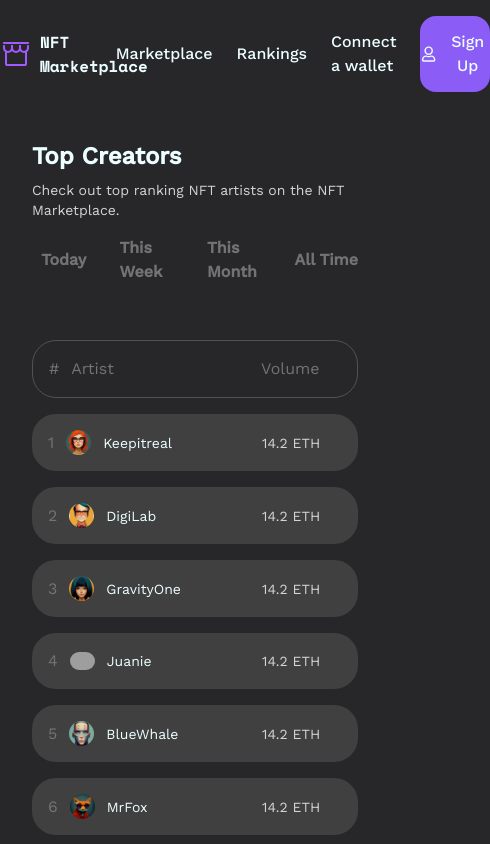
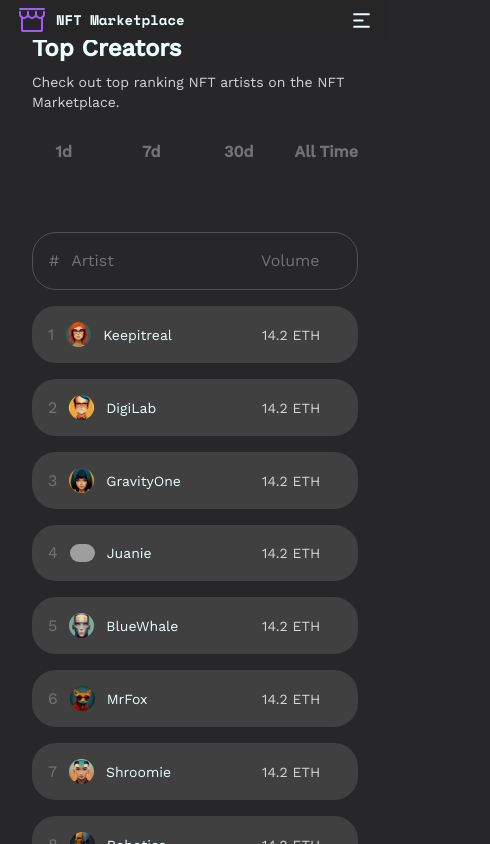
Before and after one commit to litvnvdev/nft-market-place, a Next.js app: page /rankings in a window 390 px wide. Shown: the top 844 px of the page, 490 px wide, since content can reach past the window. Built offline with nearby package versions, Linux system fonts and the light colour scheme; grey boxes are pictures that could not be loaded.

Commit message:
fix: refactoring and remove useDevice hook

```diff
--- a/app/components/FilterButton.tsx
+++ b/app/components/FilterButton.tsx
@@ -5,7 +5,7 @@ type FilterButtonProps = {
 
 const FilterButton = ({ item, num }: FilterButtonProps) => {
   return (
-    <li className="font-semibold w-24 sm:w-1/2 flex justify-center sm:gap-2 items-center cursor-pointer hover:border-b-2  text-neutral-500 hover:text-cyan-50 focus:text-cyan-50 focus:border-b-neutral-500 hover:border-b-neutral-500">
+    <li className="hidden lg:flex font-semibold w-24 sm:w-1/2  justify-center sm:gap-2 items-center cursor-pointer hover:border-b-2  text-neutral-500 hover:text-cyan-50 focus:text-cyan-50 focus:border-b-neutral-500 hover:border-b-neutral-500">
       {item}
       <span className="text-sm hidden sm:block px-2 rounded-xl bg-neutral-700">
         {num}
--- a/app/components/Footer/Footer.tsx
+++ b/app/components/Footer/Footer.tsx
@@ -57,8 +57,8 @@ const Footer = () => {
           </h1>
           <nav>
             <ul className="flex flex-col gap-4">
-              {navBarItems.map((item) => (
-                <li className="hover:text-violet-400 duration-300" key={item}>
+              {navBarItems.map((item, id) => (
+                <li className="hover:text-violet-400 duration-300" key={id}>
                   <a href="#">{item}</a>
                 </li>
               ))}
--- a/app/components/Navbar.tsx
+++ b/app/components/Navbar.tsx
@@ -4,7 +4,7 @@ import Image from "next/image";
 import { FaRegUser } from "react-icons/fa";
 
 import PrimaryButton from "./PrimaryButton";
-import { useDevice } from "../hooks/useDevice";
+// import { useDevice } from "../hooks/useDevice";
 import MobileNavbar from "./Navbar/MobileNavbar";
 import Link from "next/link";
 
@@ -12,17 +12,15 @@ const workSans = Work_Sans({ weight: "500", subsets: ["latin"] });
 const spaceMono = Space_Mono({ weight: "700", subsets: ["latin"] });
 
 const Navbar = () => {
-  const { isMobile } = useDevice();
-  console.log(isMobile);
+  // const { isMobile } = useDevice();
+  // console.log(isMobile);
 
   const navBarItems = ["Marketplace", "Rankings", "Connect a wallet"];
 
   return (
     <>
-      {isMobile ? (
       <MobileNavbar />
-      ) : (
-        <nav className="mx-auto lg:max-w-[80rem] py-4">
+      <nav className="hidden md:flex md:flex-col mx-auto lg:max-w-[80rem] py-4 px-8">
         <div className="flex justify-between items-center">
           <Link href="/">
             <div className="w-fit flex gap-2 items-center cursor-pointer">
@@ -39,8 +37,8 @@ const Navbar = () => {
             <ul
               className={`${workSans.className}  flex gap-6 items-center justify-between  text-cyan-50`}
             >
-                {navBarItems.map((el) => (
-                  <li className="hover:text-violet-400 duration-300" key={el}>
+              {navBarItems.map((el, id) => (
+                <li className="hover:text-violet-400 duration-300" key={id}>
                   <Link href={`/${el.toLocaleLowerCase()}`}>{el}</Link>
                 </li>
               ))}
@@ -54,7 +52,6 @@ const Navbar = () => {
           </div>
         </div>
       </nav>
-      )}
     </>
   );
 };
--- a/app/components/Navbar/MobileNavbar.tsx
+++ b/app/components/Navbar/MobileNavbar.tsx
@@ -12,7 +12,12 @@ import SocialMediaIcon from "../Footer/SocialMediaIcon";
 import Link from "next/link";
 
 const spaceMono = Space_Mono({ weight: "700", subsets: ["latin"] });
-const navBarItems = ["Marketplace", "Rankings", "Connect a wallet"];
+const navBarItems = [
+  { id: 1, title: "Home", route: "/" },
+  { id: 2, title: "Marketplace", route: "/marketplace" },
+  { id: 3, title: "Rankings", route: "/rankings" },
+  { id: 4, title: "Connect a wallet", route: "/connect-a-walllet" },
+];
 
 const socialIcons = [
   <RxDiscordLogo
@@ -41,9 +46,9 @@ const MobileNavbar = () => {
   };
   return (
     <>
-      <div className="w-full relative flex justify-between mt-2 px-4">
+      <div className="w-full z-30 fixed flex md:hidden justify-between px-4 bg-neutral-800 py-1">
         <div className="max-w-44  cursor-pointer">
-          <Link className="flex gap-2 items-center" href='/'>
+          <Link className="flex gap-2 items-center" href="/">
             <Image src="/logo.svg" alt="logo" width={32} height={32} />
             <span
               className={`${spaceMono.className} text-cyan-50 hover:text-violet-400 duration-300 text-sm`}
@@ -53,21 +58,22 @@ const MobileNavbar = () => {
           </Link>
         </div>
         <button
-          className="absolute right-4 top-0 text-cyan-50"
+          className="lg:hidden absolute right-4 top-2 text-cyan-50"
           onClick={handleMobileMenu}
         >
           {isOpen ? <CgMenuRightAlt size={25} /> : <CgMenuLeftAlt size={25} />}
         </button>
       </div>
       {isOpen && (
-        <div className="z-20 top-8 right-0 absolute w-fit md:w-1/2 px-8 py-6 mt-2 h-dvh md:py-0 flex flex-col items-end rounded-b-xl backdrop-blur-lg">
+        <div className="z-20 top-8 right-0 fixed w-fit md:w-1/2 px-8 py-8 mt-2 h-dvh md:py-0 flex flex-col items-end rounded-b-xl backdrop-blur-lg animate-[slideLeft_0.5s_ease-in-out]">
           <ul className="mr-6 flex flex-col  items-center gap-6 text-cyan-50">
-            {navBarItems.map((item, id) => (
-
-              <li><Link href={`/${item.toLocaleLowerCase()}`}>{item}</Link></li>
+            {navBarItems.map(({ title, id, route }) => (
+              <li key={id}>
+                <Link href={route}>{title}</Link>
+              </li>
             ))}
             <button className="w-full  font-semibold bg-violet-500 px-6 py-2 rounded-xl">
-              <Link className="flex items-center gap-2" href='/sign-up'>
+              <Link className="flex items-center gap-2" href="/sign-up">
                 <FaRegUser size={18} />
                 Sign Up
               </Link>
--- /dev/null
+++ b/app/components/TopCreators/MobileTopCreatorrsCard.tsx
@@ -0,0 +1,42 @@
+import Link from "next/link";
+import { Space_Mono } from "next/font/google";
+
+const spaceMono = Space_Mono({ weight: "400", subsets: ["latin"] });
+
+type CreatorCard = {
+  id: number;
+  name: string;
+  image: string;
+  sales: number;
+};
+export function MobileTopCreatorsCard({ id, name, sales, image }: CreatorCard) {
+  return (
+    <Link
+      className=" lg:hidden flex flex-col justify-center w-full h-24 px-4 bg-zinc-700 rounded-2xl mt-4"
+      href={`artist/${id}`}
+    >
+      <div className="flex flex-col justify-center w-full rounded-2xl mt-4">
+        <div className="relative flex justify-center gap-8 w-full">
+          <div
+            className={`  mt-2 w-12 h-12 sm:w-16 sm:h-16 rounded-full bg-center bg-no-repeat bg-cover`}
+            style={{ backgroundImage: `url(${image})` }}
+          ></div>
+          <div
+            className={`${spaceMono.className} flex justify-center items-center absolute top-4 left-6 rounded-full bg-zinc-800 w-7 h-7 text-zinc-500 text-sm text-center`}
+          >
+            {id}
+          </div>
+          <div className="flex flex-col">
+            <h3 className="text-cyan-50 mt-4 font-semibold">{name}</h3>
+            <div className="mt-2 text-sm flex gap-1">
+              <p className="text-zinc-500 text-sm">Total sales:</p>
+              <p className={`${spaceMono.className} text-cyan-50 `}>
+                {sales} ETH
+              </p>
+            </div>
+          </div>
+        </div>
+      </div>
+    </Link>
+  );
+}
--- a/app/components/TopCreators/TopCreatorsCard.tsx
+++ b/app/components/TopCreators/TopCreatorsCard.tsx
@@ -1,7 +1,8 @@
 "use client";
 import { Space_Mono } from "next/font/google";
-import { useDevice } from "@/app/hooks/useDevice";
 import Link from "next/link";
+import MobileCreatorCard from "@/app/rankings/components/MobileCreatorCard";
+import { MobileTopCreatorsCard } from "./MobileTopCreatorrsCard";
 
 type CreatorCard = {
   id: number;
@@ -12,41 +13,11 @@ type CreatorCard = {
 const spaceMono = Space_Mono({ weight: "400", subsets: ["latin"] });
 
 const TopCreatorsCard = ({ name, image, id, sales }: CreatorCard) => {
-  const { isMobile } = useDevice();
-
   return (
     <>
-      {isMobile ? (
+      <MobileTopCreatorsCard name={name} id={id} sales={sales} image={image} />
       <Link
-          className="flex flex-col justify-center w-full h-24 px-4 bg-zinc-700 rounded-2xl mt-4"
-          href={`artist/${id}`}
-        >
-          <div className="flex flex-col justify-center w-full h-24 px-4 bg-zinc-700 rounded-2xl mt-4">
-            <div className="relative flex justify-center gap-8 w-full">
-              <div
-                className={`  mt-2 w-16 h-16 rounded-full bg-center bg-no-repeat bg-cover`}
-                style={{ backgroundImage: `url(${image})` }}
-              ></div>
-              <div
-                className={`${spaceMono.className} flex justify-center items-center absolute top-4 left-6 rounded-full bg-zinc-800 w-7 h-7 text-zinc-500 text-sm text-center`}
-              >
-                {id}
-              </div>
-              <div className="flex flex-col">
-                <h3 className="text-cyan-50 mt-4 font-semibold">{name}</h3>
-                <div className="mt-2 text-sm flex gap-1">
-                  <p className="text-zinc-500 text-sm">Total sales:</p>
-                  <p className={`${spaceMono.className} text-cyan-50 `}>
-                    {sales} ETH
-                  </p>
-                </div>
-              </div>
-            </div>
-          </div>
-        </Link>
-      ) : (
-        <Link
-          className="duration-500 lg:hover:translate-y-1 lg:hover:shadow-[7px_3px_22px_0px_rgba(150,150,150,0.69)] relative w-11/12 h-64 bg-zinc-700 rounded-2xl  flex flex-col items-center"
+        className="duration-500 lg:hover:translate-y-1 lg:hover:shadow-[7px_3px_22px_0px_rgba(150,150,150,0.69)] relative w-11/12 h-64 bg-zinc-700 rounded-2xl  hidden lg:flex flex-col items-center"
         href={`artist/${id}`}
       >
         <div className="relative w-11/12 h-64 bg-zinc-700 rounded-2xl  flex flex-col items-center ">
@@ -62,13 +33,10 @@ const TopCreatorsCard = ({ name, image, id, sales }: CreatorCard) => {
           <h3 className="text-cyan-50 mt-4 font-semibold">{name}</h3>
           <div className="mt-2 text-sm  flex gap-2 justify-between">
             <p className="text-zinc-500">Total sales:</p>
-              <p className={`${spaceMono.className} text-cyan-50`}>
-                {sales} ETH
-              </p>
+            <p className={`${spaceMono.className} text-cyan-50`}>{sales} ETH</p>
           </div>
         </div>
       </Link>
-      )}
     </>
   );
 };
--- a/app/hooks/useDevice.ts
+++ b/app/hooks/useDevice.ts
@@ -1,31 +1,24 @@
-"use client";
-import { useEffect, useState } from "react";
+// import { useState, useLayoutEffect } from "react";
 
-//Max width mobile 640px
-const MAX_WIDTH_MOBILE = 640;
+// const queries = ["(max-width: 766px)"];
 
-export function useDevice() {
-  const [isMobile, setIsMobile] = useState(false);
+// export const useDevice = () => {
+//   const mediaQueryLists = queries.map((query) => matchMedia(query));
 
-  useEffect(() => {
-    const handleResize = () => {
-      let size = window.matchMedia("(max-width: 768px)").matches;
-      if (size) {
-        setIsMobile(true);
-      } else {
-        setIsMobile(false);
-      }
-    };
-    // Initial check
+//   const getValues = () => mediaQueryLists.map((list) => list.matches);
 
-    // Event listener for screen resize
-    window.addEventListener("resize", handleResize);
+//   const [isMobile, setIsMobile] = useState(getValues);
 
-    return () => {
-      // Clean up event listener on component unmount
-      window.removeEventListener("resize", handleResize);
-    };
-  }, [isMobile]);
+//   useLayoutEffect(() => {
+//     const handler = () => setIsMobile(getValues);
 
-  return { isMobile };
-}
+//     mediaQueryLists.forEach((list) => list.addEventListener("change", handler));
+
+//     return () =>
+//       mediaQueryLists.forEach((list) =>
+//         list.removeEventListener("change", handler)
+//       );
+//   }, []);
+
+//   return { isMobile };
+// };
--- a/app/rankings/components/MobileFilterSection.tsx
+++ b/app/rankings/components/MobileFilterSection.tsx
@@ -1,11 +1,14 @@
-import FilterButton from "@/app/components/FilterButton";
-
 export function MobileFilterSection() {
   const mobileFilter = ["1d", "7d", "30d", "All Time"];
   return (
-    <ul className="flex gap-6 lg:max-w-[90%] lg:mx-auto text-neutral-500 font-medium  bg-zinc-800 w-full justify-between sm:place-content-stretch   h-20">
+    <ul className="flex lg:hidden  gap-6 lg:max-w-[90%] lg:mx-auto text-neutral-500 font-medium  bg-zinc-800 w-full justify-between sm:place-content-stretch   h-20">
       {mobileFilter.map((item, id) => (
-        <FilterButton item={item} key={id} />
+        <li
+          key={id}
+          className="flex font-semibold w-24 sm:w-1/2  justify-center sm:gap-2 items-center cursor-pointer hover:border-b-2  text-neutral-500 hover:text-cyan-50 focus:text-cyan-50 focus:border-b-neutral-500 hover:border-b-neutral-500"
+        >
+          {item}
+        </li>
       ))}
     </ul>
   );
--- a/app/rankings/page.tsx
+++ b/app/rankings/page.tsx
@@ -3,14 +3,14 @@ import FilterButton from "../components/FilterButton";
 import Footer from "../components/Footer/Footer";
 import Navbar from "../components/Navbar";
 import { artistData } from "../data";
-import { useDevice } from "../hooks/useDevice";
+// import { useDevice } from "../hooks/useDevice";
 import MobileCreatorCard from "./components/MobileCreatorCard";
 import { MobileFilterSection } from "./components/MobileFilterSection";
 
 export default function RankingsPage() {
   const filter = ["Today", "This Week", "This Month", "All Time"];
 
-  const { isMobile } = useDevice();
+  // const { isMobile } = useDevice();
 
   return (
     <>
@@ -25,11 +25,10 @@ export default function RankingsPage() {
 
         <div className="flex flex-col items-center bg-zinc-800 md:mt-6">
           <ul className="flex gap-6 lg:max-w-[80rem] lg:mx-auto text-neutral-500 font-medium  bg-zinc-800 w-full justify-between sm:place-content-stretch   h-20">
-            {isMobile ? (
-              <MobileFilterSection />
-            ) : (
-              filter.map((item, id) => <FilterButton item={item} key={id} />)
-            )}
+            <MobileFilterSection />
+            {filter.map((item, id) => (
+              <FilterButton item={item} key={id} />
+            ))}
           </ul>
         </div>
       </section>
@@ -51,6 +50,7 @@ export default function RankingsPage() {
         <div className=" flex flex-col gap-4 mb-8 lg:max-w-[80rem] lg:mx-auto">
           {artistData.map(({ id, name, img }) => (
             <MobileCreatorCard
+              key={id}
               id={id}
               name={name}
               img={img}
--- a/tailwind.config.ts
+++ b/tailwind.config.ts
@@ -18,6 +18,10 @@ const config: Config = {
           "50%": { transform: "rotateY(45deg)" },
           "100%": { transform: "rotateY(-45deg)" },
         },
+        slideLeft: {
+          "0%": { transform: "translateX(100px)" },
+          "100%": { transform: "translateX(-10px)" },
+        },
       },
     },
   },
```
Lines whose indentation alone changed are shown as unchanged.
